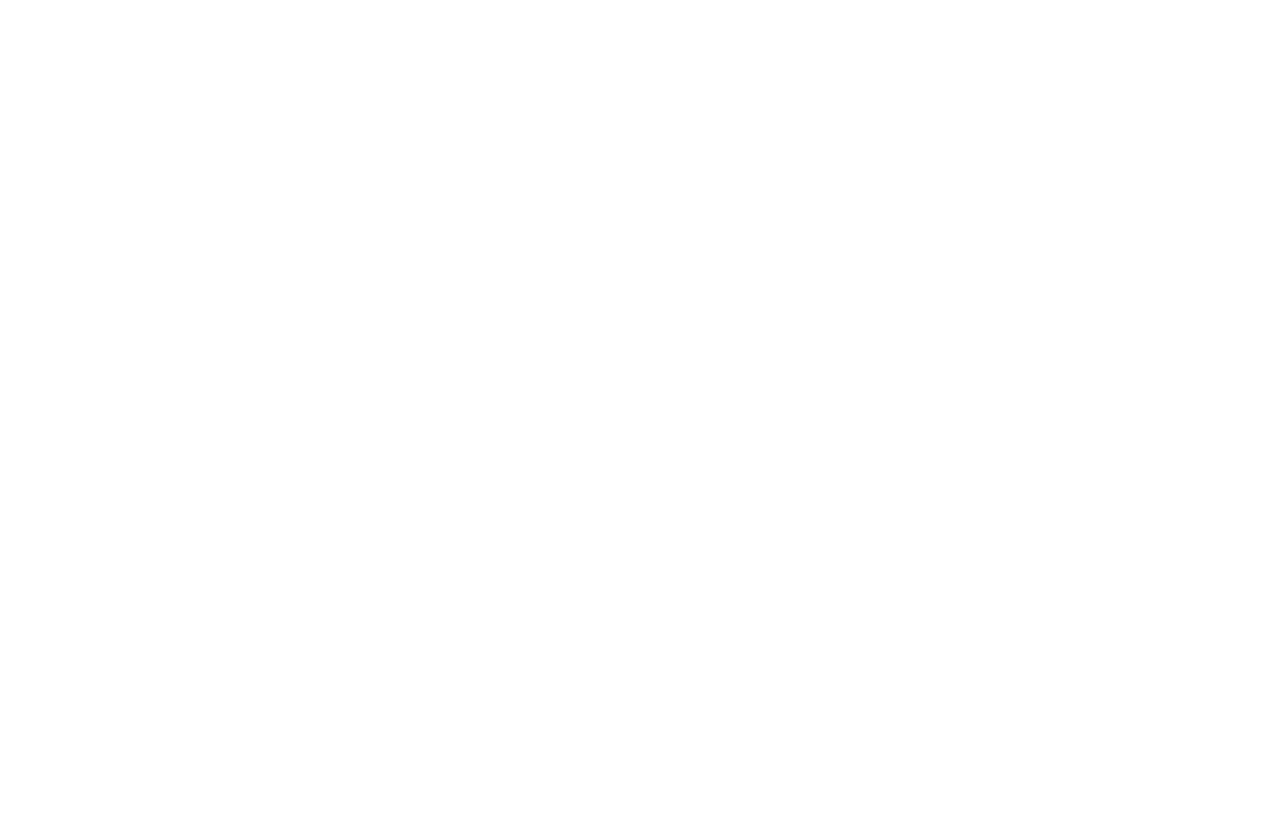
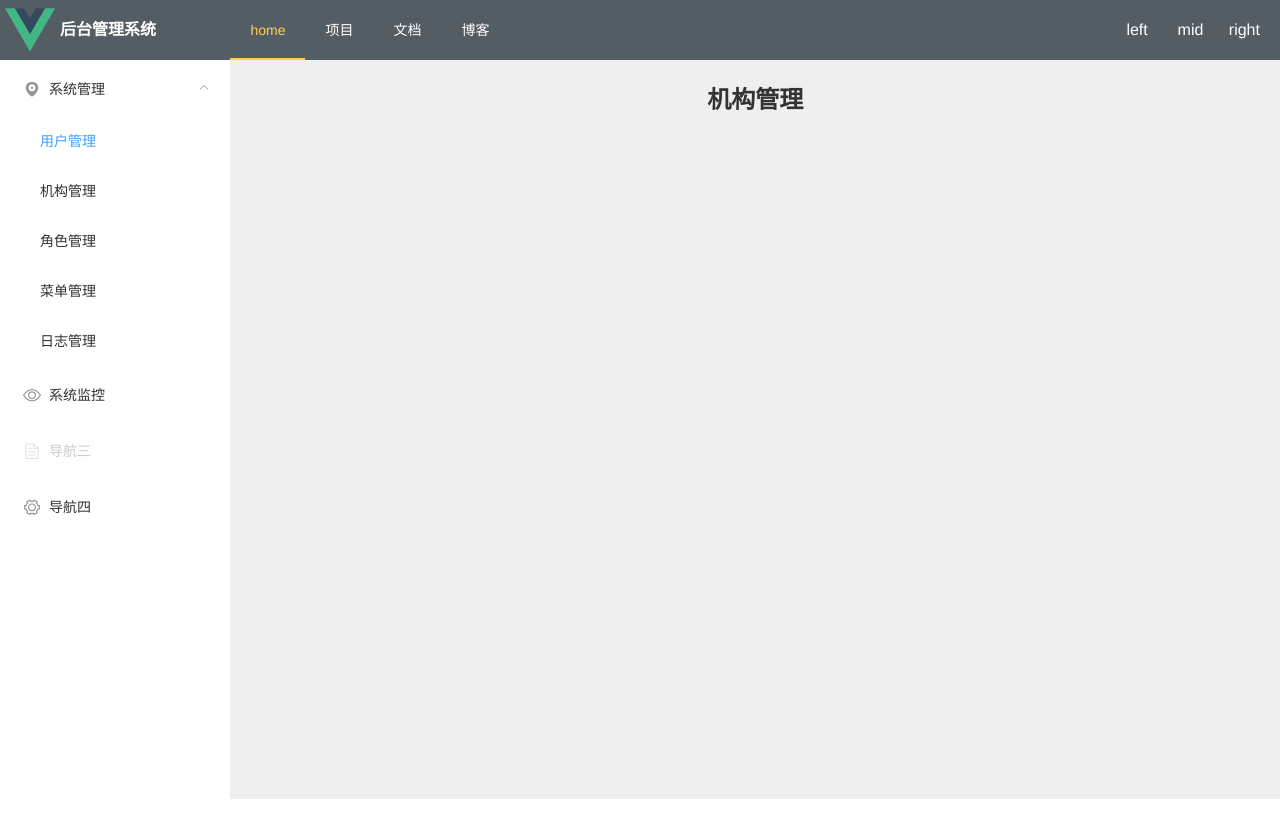
Before and after one commit to itdouzi/houtai, a Vue app: page /dept in a window 1280 px wide. Shown: the top 838 px of the page. Before the commit the page ends 800 px from the top, so only its background shows below. Built offline with nearby package versions, Linux system fonts and the light colour scheme; sample sign-in values are in the browser's storage.

Commit message:
完善登录流程之---6.嵌套路由

```diff
--- a/src/views/HeadBar/HeadBar.vue
+++ b/src/views/HeadBar/HeadBar.vue
@@ -6,9 +6,18 @@
     <span>后台管理系统</span>
     </div>
     <div class="navbar">
-            <el-menu :default-active="activeIndex" class="el-menu-demo"
-                text-color="#fff" active-text-color="#ffd04b" mode="horizontal" background-color="#545c64" @select="selectNavBar()">
-                <el-menu-item index="1" @click="$router.push('/')"><i class="fa fa-home fa-lg"></i>home</el-menu-item>
+    <el-menu
+        :default-active="activeIndex"
+        class="el-menu-demo"
+        text-color="#fff"
+        active-text-color="#ffd04b"
+        mode="horizontal"
+        background-color="#545c64"
+        @select="selectNavBar()"
+    >
+        <el-menu-item index="1" @click="$router.push('/')">
+        <i class="fa fa-home fa-lg"></i>home
+        </el-menu-item>
         <el-menu-item index="2" @click="openWindow('')">项目</el-menu-item>
         <el-menu-item index="3" @click="openWindow('')">文档</el-menu-item>
         <el-menu-item index="4" @click="openWindow('')">博客</el-menu-item>
@@ -33,7 +42,7 @@
         role: "超级管理员",
         registeInfo: "注册时间：2018-12-20 "
     },
-        activeIndex: '1',
+    activeIndex: "1",
     langVisible: false
     };
 },
@@ -42,8 +51,8 @@
     // window.open(url)
     },
     selectNavBar(key, keyPath) {
-            console.log(key, keyPath)
-        },
+    console.log(key, keyPath);
+    }
 },
 mounted() {
     var user = sessionStorage.getItem("user");
@@ -56,46 +65,44 @@
 </script>
 
 <style scoped lang="scss">
-.header-container{
+.header-container {
     background-color: #545c64;
     color: #fff;
-    .logo-warp{
-        width:18%;
+    .logo-warp {
+        width: 18%;
         min-width: 200px;
-        height: 60px;
         float: left;
-        .logo{
+        .logo {
         float: left;
         width: 50px;
         height: 50px;
-            background: url('../../assets/logo.png');
+        background: url("../../assets/logo.png");
         background-size: cover;
         margin: 5px;
         }
-        span{
+        span {
         float: left;
-            height: 60px;
         line-height: 60px;
         font-size: 16px;
         font-weight: bold;
         }
     }
-    .navbar{
-        width:70%;
+    .navbar {
+        width: 70%;
         float: left;
-        .el-menu{
+        .el-menu {
         background-color: transparent;
         border: none;
         }
     }
-    .center-warp{
-        width:calc(100% - 88%);
+    .center-warp {
+        width: calc(100% - 88%);
         float: right;
         height: 60px;
-        line-height: 60px;
         display: flex;
-        div{
-            flex:1;
+        align-items: center; //有高度才会起作用
+        div {
+        flex: 1;
         }
     }
 }
--- a/src/views/Main/Main.vue
+++ b/src/views/Main/Main.vue
@@ -1,14 +1,13 @@
 <template>
   <div class="main-container">
-    Main</br>
-    Main</br>
-    Main</br>
-    Main</br>
-    Main</br>
-    Main</br>
-    Main</br>
-
-    Main</br>
+    <!-- 主内容区域 -->
+    <div class="main-content">
+      <keep-alive>
+        <transition name="fade" mode="out-in">
+            <router-view></router-view>
+        </transition>
+      </keep-alive>
+    </div>
   </div>
 </template>
 
@@ -34,5 +33,12 @@
     height: calc(100vh - 61px);
     float:right;
     height:auto;
+    div{
+      text-align: center;
+      color: #333;
+      h2{
+        font-size: 80px;
+      }
+    }
 }
 </style>
--- a/src/views/MenuBar/MenuBar.vue
+++ b/src/views/MenuBar/MenuBar.vue
@@ -10,12 +10,12 @@
         <el-menu-item index="1-1" @click="$router.push('user')">用户管理</el-menu-item>
         <el-menu-item index="1-2" @click="$router.push('dept')">机构管理</el-menu-item>
         <el-menu-item index="1-3" @click="$router.push('role')">角色管理</el-menu-item>
-        <el-menu-item index="1-4" @click="$router.push('menu')">菜单管理</el-menu-item>
+        <el-menu-item index="1-2" @click="$router.push('menu')">菜单管理</el-menu-item>
         <el-menu-item index="1-5" @click="$router.push('log')">日志管理</el-menu-item>
       </el-submenu>
 
       <el-menu-item index="2">
-        <i class="el-icon-location"></i>
+        <i class="el-icon-view"></i>
         <span slot="title">系统监控</span>
       </el-menu-item>
 
@@ -66,6 +66,5 @@
     padding-bottom:9999px;
     margin-bottom:-9999px;
     border: none;
-
 }
 </style>
--- a/src/views/SysMng/Dept.vue
+++ b/src/views/SysMng/Dept.vue
@@ -0,0 +1,15 @@
+<template>
+    <div class="dept-container">
+        <h2>机构管理</h2>
+    </div>
+</template>
+
+<script>
+export default {
+
+}
+</script>
+
+<style lang="scss" scoped>
+
+</style>
--- a/src/views/SysMng/Log.vue
+++ b/src/views/SysMng/Log.vue
@@ -0,0 +1,15 @@
+<template>
+    <div class="log-container">
+        <h2>日志管理</h2>
+    </div>
+</template>
+
+<script>
+export default {
+
+}
+</script>
+
+<style lang="scss" scoped>
+
+</style>
--- a/src/views/SysMng/Menu.vue
+++ b/src/views/SysMng/Menu.vue
@@ -0,0 +1,15 @@
+<template>
+    <div class="menu-container">
+        <h2>菜单管理</h2>
+    </div>
+</template>
+
+<script>
+export default {
+
+}
+</script>
+
+<style lang="scss" scoped>
+
+</style>
--- a/src/views/SysMng/Role.vue
+++ b/src/views/SysMng/Role.vue
@@ -0,0 +1,15 @@
+<template>
+    <div class="role-container">
+        <h2>角色管理</h2>
+    </div>
+</template>
+
+<script>
+export default {
+
+}
+</script>
+
+<style lang="scss" scoped>
+
+</style>
--- a/src/views/SysMng/User.vue
+++ b/src/views/SysMng/User.vue
@@ -0,0 +1,15 @@
+<template>
+    <div class="user-container">
+        <h2>用户管理</h2>
+    </div>
+</template>
+
+<script>
+export default {
+
+}
+</script>
+
+<style lang="scss" scoped>
+
+</style>
--- /dev/null
+++ b/src/views/Welcome/Welcome.vue
@@ -0,0 +1,13 @@
+<template>
+  <h2>Welcome</h2>
+</template>
+
+<script>
+export default {
+
+}
+</script>
+
+<style>
+
+</style>
```
Also changed, not shown: src/router/index.js (+19 -3 lines). Lines whose indentation alone changed are shown as unchanged.
